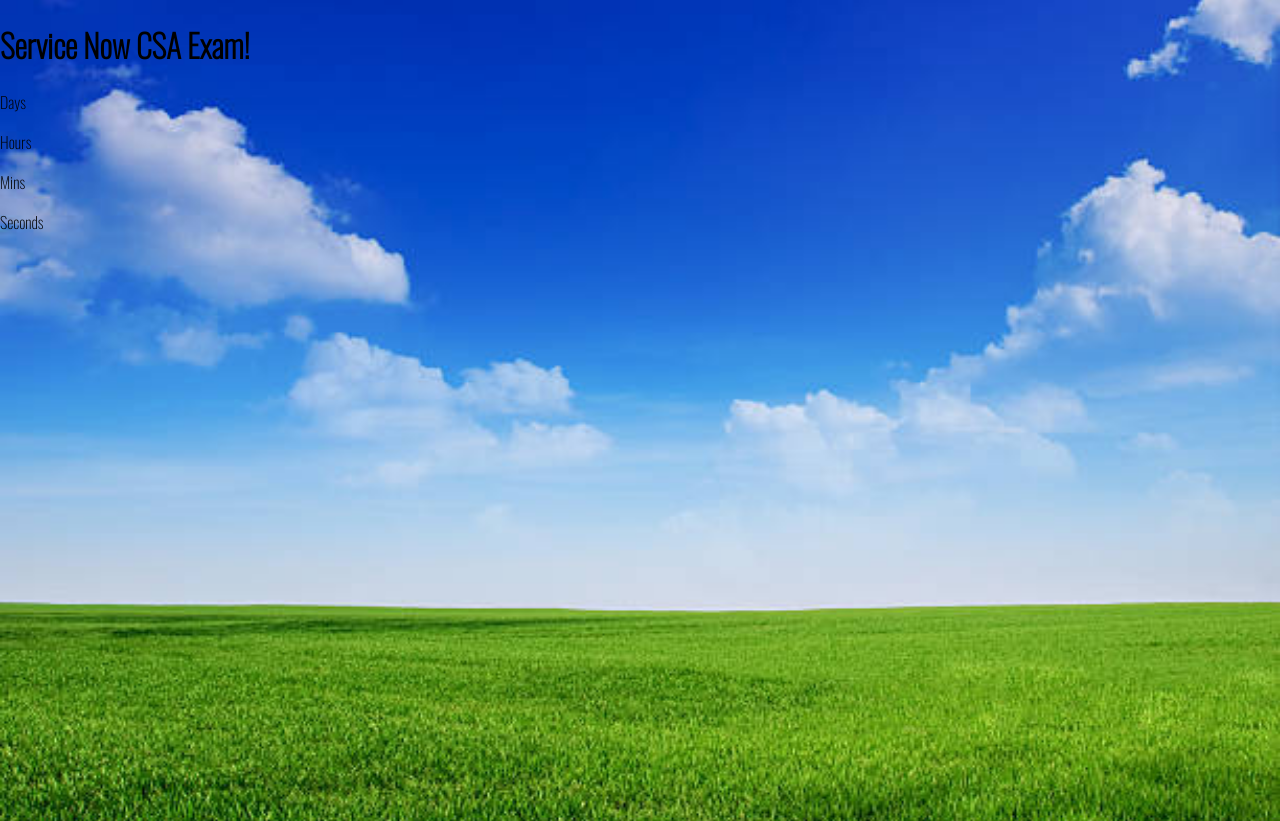
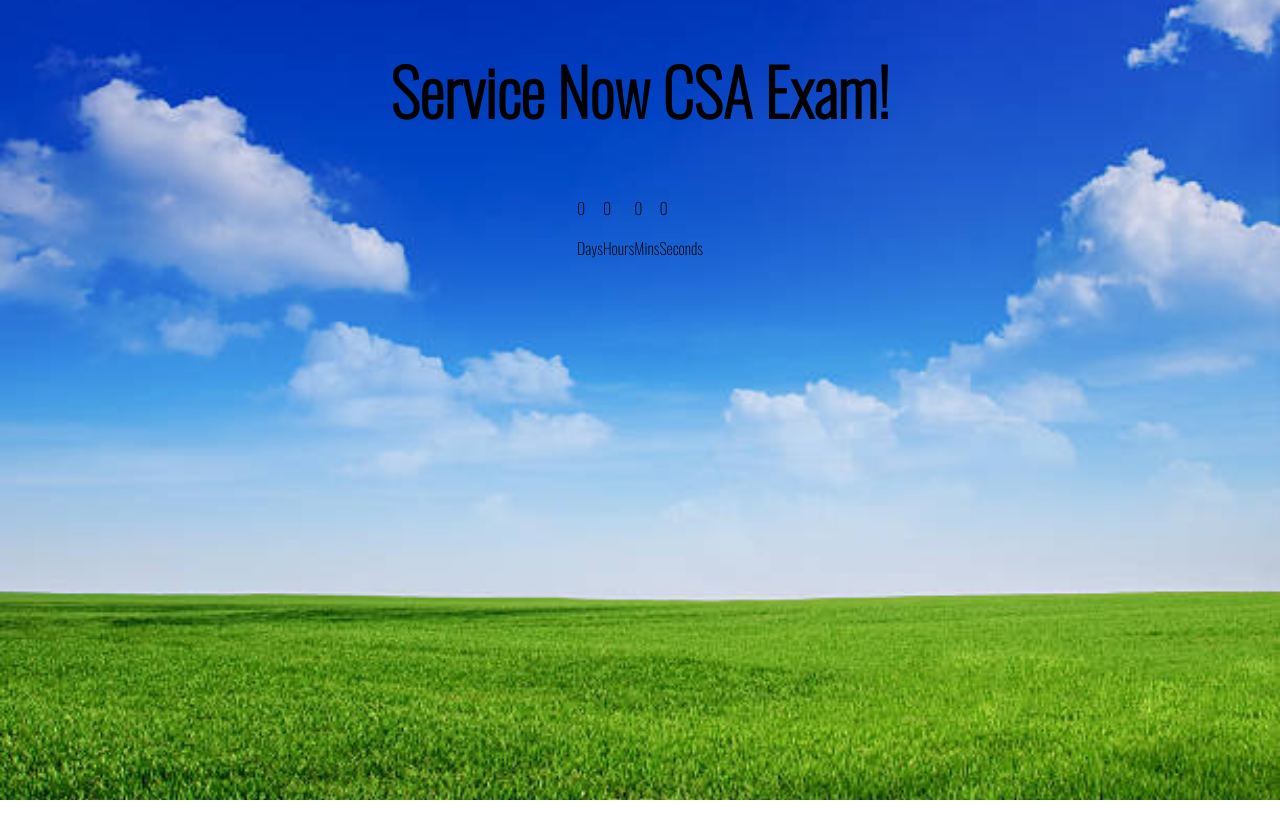
Before and after one commit to AOdurepo/10pro10hrs, a plain HTML site: page countdown-timer/index.html in a window 1280 px wide. After the commit the page ends 800 px from the top, so only its background shows below. Drawn offline with nearby package versions, Linux system fonts and the light colour scheme; a web font is replaced by a local one.

Commit message:
formatted how the heading & countown clock gauges are displayed

```diff
--- a/countdown-timer/index.html
+++ b/countdown-timer/index.html
@@ -18,7 +18,7 @@
 
 <!-- use alt key to use multiple cursors to edit in many places at once-->
         <div class="days-c">
-            <p class="big-text" id="days"></p>
+            <p class="big-text" id="days">0</p>
             <span>Days</span>
         </div>
 
@@ -26,18 +26,18 @@
 
 <!-- class of "big-text" will be used to give h,m,s the same font () -->
 <!-- id of "hours" will be used by javascript to target this <p> and update the hours left () -->
-            <p class="big-text" id="hours"></p>
+            <p class="big-text" id="hours">0</p>
             <span>Hours</span>
         </div>
 
 
         <div class="mins-c">
-            <p class="big-text" id="mins"></p>
+            <p class="big-text" id="mins">0</p>
             <span>Mins</span>
         </div>
 
         <div class="seconds-c">
-            <p class="big-text" id="seconds"></p>
+            <p class="big-text" id="seconds">0</p>
             <span>Seconds</span>
         </div>
 
--- a/countdown-timer/style.css
+++ b/countdown-timer/style.css
@@ -11,5 +11,25 @@
     min-height: 100vh;
     background-size: cover;
     background-position: center center;
+    display: flex;   /*display: flex; what do the keys & values mean?*/
+    flex-direction: column;
+    margin: 0;
+    align-items: center; /*Horizontal*/
+    justify-content: flex-start; /*Vertical*/
     margin: 0;
 }
+
+h1 {
+    font-size: 4rem;
+    /*10 & -10rem give very different results to the heading.*/
+    margin: -1;
+    /*Border v Margin v Padding*/
+}
+.countdown-container {
+
+
+
+    display: flex;
+/*This display:flex made the contents of the container class align horizontally*/
+
+}
```
